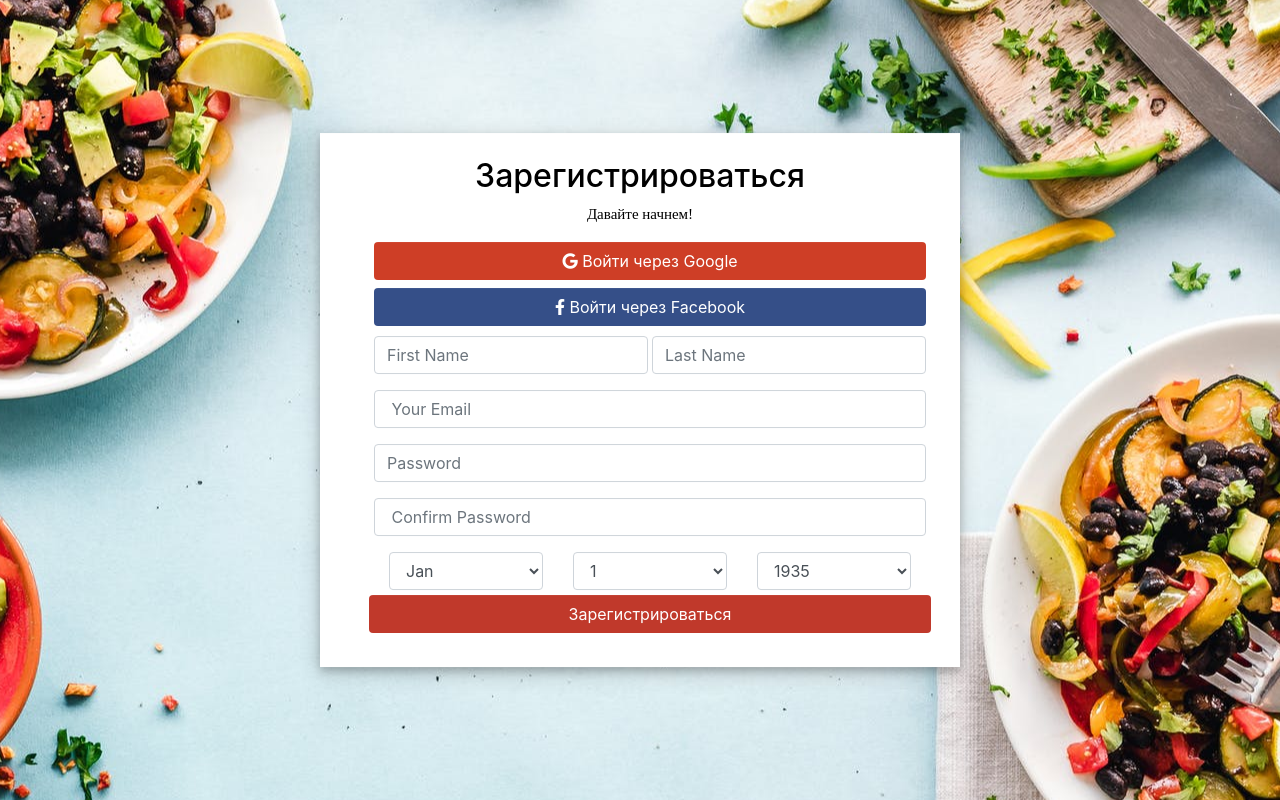
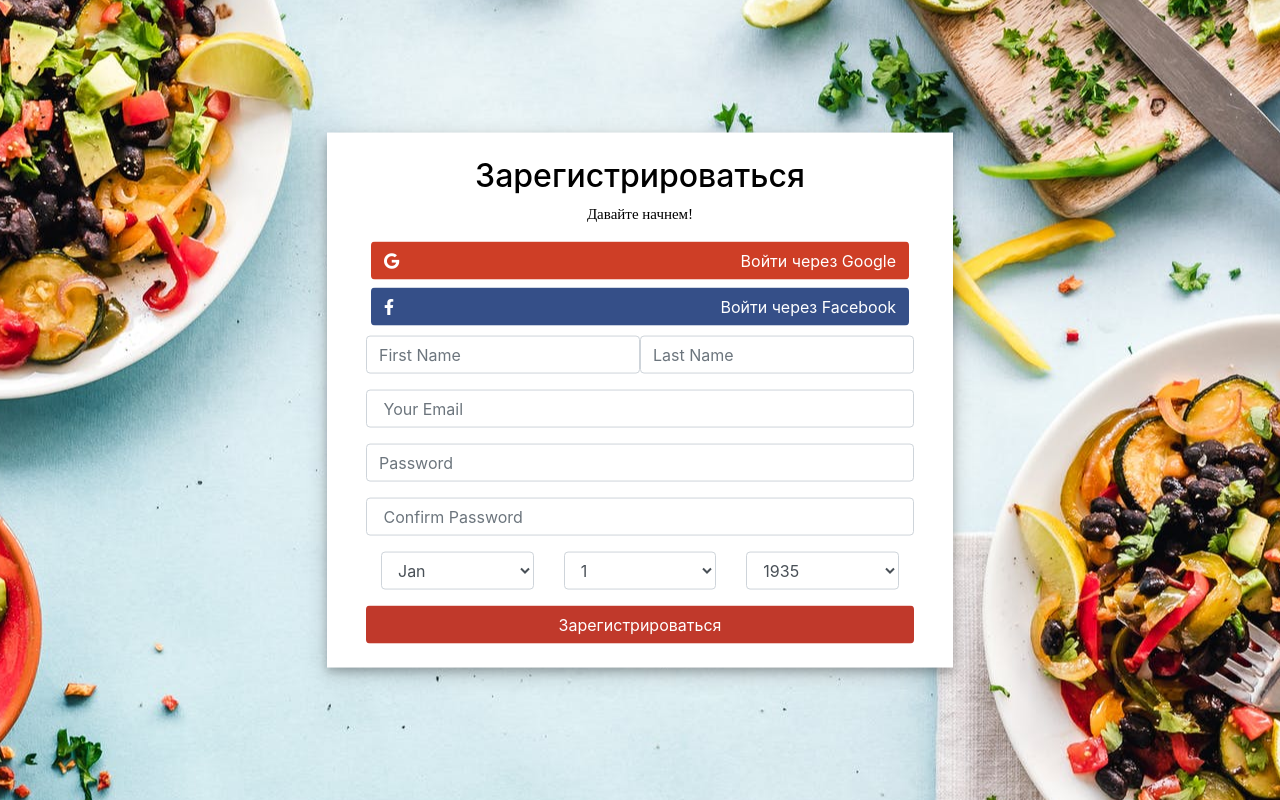
Before and after one commit to Aiganymus/JeJe, an Angular app: page /registration in a window 1280 px wide. Built offline with nearby package versions, Linux system fonts and the light colour scheme.

Commit message:
social icons

```diff
--- a/src/app/app.module.ts
+++ b/src/app/app.module.ts
@@ -11,6 +11,7 @@ import { ContainerComponent } from './container/container.component';
 import { RegistrationComponent } from './registration/registration.component';
 import { LoginComponent } from './login/login.component';
 import { FormsModule, ReactiveFormsModule } from '@angular/forms';
+import { SocialMediaComponent } from './social-media/social-media.component';
 
 @NgModule({
   declarations: [
@@ -19,7 +20,8 @@ import { FormsModule, ReactiveFormsModule } from '@angular/forms';
     MainPageComponent,
     ContainerComponent,
     RegistrationComponent,
-    LoginComponent
+    LoginComponent,
+    SocialMediaComponent
   ],
   imports: [
     BrowserModule,
--- a/src/app/login/login.component.html
+++ b/src/app/login/login.component.html
@@ -7,18 +7,7 @@
   <a routerLink="/registration">Зарегистрироваться</a>
   <p>Войдя, вы соглашаетесь с правилами приватности JeJe</p>
   <div class="inner">
-    <div class="btn-div">
-      <a class="btn btn-block btn-social btn-google">
-        <div>
-          <i class="fab fa-google"></i> Войти через Google
-        </div>
-      </a>
-      <a class="btn btn-block btn-social btn-facebook">
-        <div>
-          <i class="fab fa-facebook-f"></i> Войти через Facebook
-        </div>
-      </a>
-    </div>
+    <app-social-media></app-social-media>
     <h1>ИЛИ</h1>
     <form [formGroup]="userForm" (ngSubmit)="onSubmit()" novalidate>
       <div class="form-group">
--- a/src/app/registration/registration.component.css
+++ b/src/app/registration/registration.component.css
@@ -17,11 +17,6 @@ h5 {
   height: 100%;
   width: 100%;
 
-}
-
-.btn-div {
-  margin: 5px;
-  color: white;
 }
 
 .navbar {
@@ -63,10 +58,6 @@ h5 {
   font-family: 'Lobster';
 }
 
-.container {
-  margin: 10px;
-}
-
 .name {
   margin-top: 10px;
 }
@@ -100,12 +91,8 @@ footer {
   padding: 3rem 1rem;
 }
 
-.btn-google {
-  background-color: #ce3e26;
-}
-
-.btn-facebook {
-  background-color: #354f88;
+button {
+  margin-top: 1rem;
 }
 
 @media all and (max-width: 600px) {
--- a/src/app/registration/registration.component.html
+++ b/src/app/registration/registration.component.html
@@ -5,17 +5,7 @@
       <p>Давайте начнем!</p>
       <div class='container'>
         <form>
-          <div class="btn-div">
-            <a class="btn btn-block btn-social btn-google">
-              <div>
-                <i class="fab fa-google"></i> Войти через Google
-              </div>
-            </a>
-            <a class="btn btn-block btn-social btn-facebook">
-              <div>
-                <i class="fab fa-facebook-f"></i> Войти через Facebook
-              </div>
-            </a>
+          <app-social-media></app-social-media>
           <div class="name">
             <div class="form-group">
               <input type="text" class="form-control" placeholder="First Name" />
@@ -33,7 +23,6 @@
           <div class="form-group">
             <input type="password" class="form-control" placeholder=" Confirm Password" />
           </div>
-
           <div class="birthday">
             <div class="col-xs-4 col-md-4">
               <select name="month" class="form-control input-lg">
@@ -49,7 +38,8 @@
                 <option value="10">Oct</option>
                 <option value="11">Nov</option>
                 <option value="12">Dec</option>
-                </select> </div>
+              </select>
+            </div>
             <div class="col-xs-4 col-md-4">
               <select name="day" class="form-control input-lg">
                 <option value="1">1</option>
@@ -83,7 +73,8 @@
                 <option value="29">29</option>
                 <option value="30">30</option>
                 <option value="31">31</option>
-                </select> </div>
+              </select>
+            </div>
             <div class="col-xs-4 col-md-4">
               <select name="year" class="form-control input-lg">
                 <option value="1935">1935</option>
@@ -165,7 +156,7 @@
                 <option value="2011">2011</option>
                 <option value="2012">2012</option>
                 <option value="2013">2013</option>
-                </select> </div>
+              </select>
             </div>
           </div>
           <button type="button" name="button" class="btn login_btn">Зарегистрироваться</button>
--- /dev/null
+++ b/src/app/social-media/social-media.component.css
@@ -0,0 +1,17 @@
+.btn-google {
+  background-color: #ce3e26;
+}
+
+.btn-facebook {
+  background-color: #354f88;
+}
+
+.btn-div {
+  margin: 5px;
+  color: white;
+}
+
+.social-media {
+  display: flex;
+  justify-content: space-between;
+}
--- /dev/null
+++ b/src/app/social-media/social-media.component.html
@@ -0,0 +1,18 @@
+<div class="btn-div">
+  <a class="btn btn-block btn-social btn-google">
+    <div class="social-media">
+      <div class="icon">
+        <i class="fab fa-google"></i>
+      </div>
+      <div class="text">Войти через Google</div>
+    </div>
+  </a>
+  <a class="btn btn-block btn-social btn-facebook">
+    <div class="social-media">
+      <div class="icon">
+        <i class="fab fa-facebook-f"></i>
+      </div>
+      <div class="text">Войти через Facebook</div>
+    </div>
+  </a>
+</div>
--- /dev/null
+++ b/src/app/social-media/social-media.component.ts
@@ -0,0 +1,15 @@
+import { Component, OnInit } from '@angular/core';
+
+@Component({
+  selector: 'app-social-media',
+  templateUrl: './social-media.component.html',
+  styleUrls: ['./social-media.component.css']
+})
+export class SocialMediaComponent implements OnInit {
+
+  constructor() { }
+
+  ngOnInit() {
+  }
+
+}
```
Also changed, not shown: 1 other file (tests, documents, lock files or other folders). Lines whose indentation alone changed are shown as unchanged.
